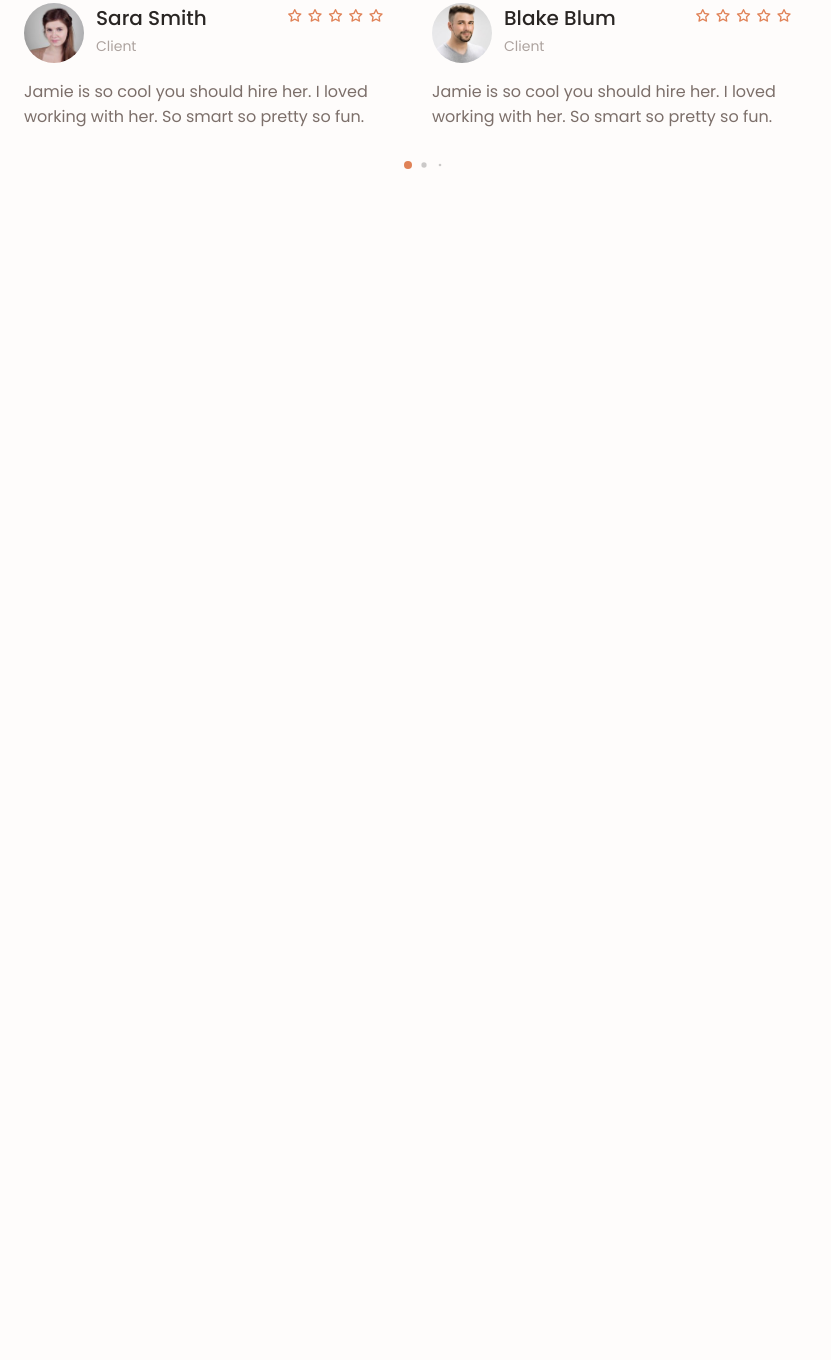
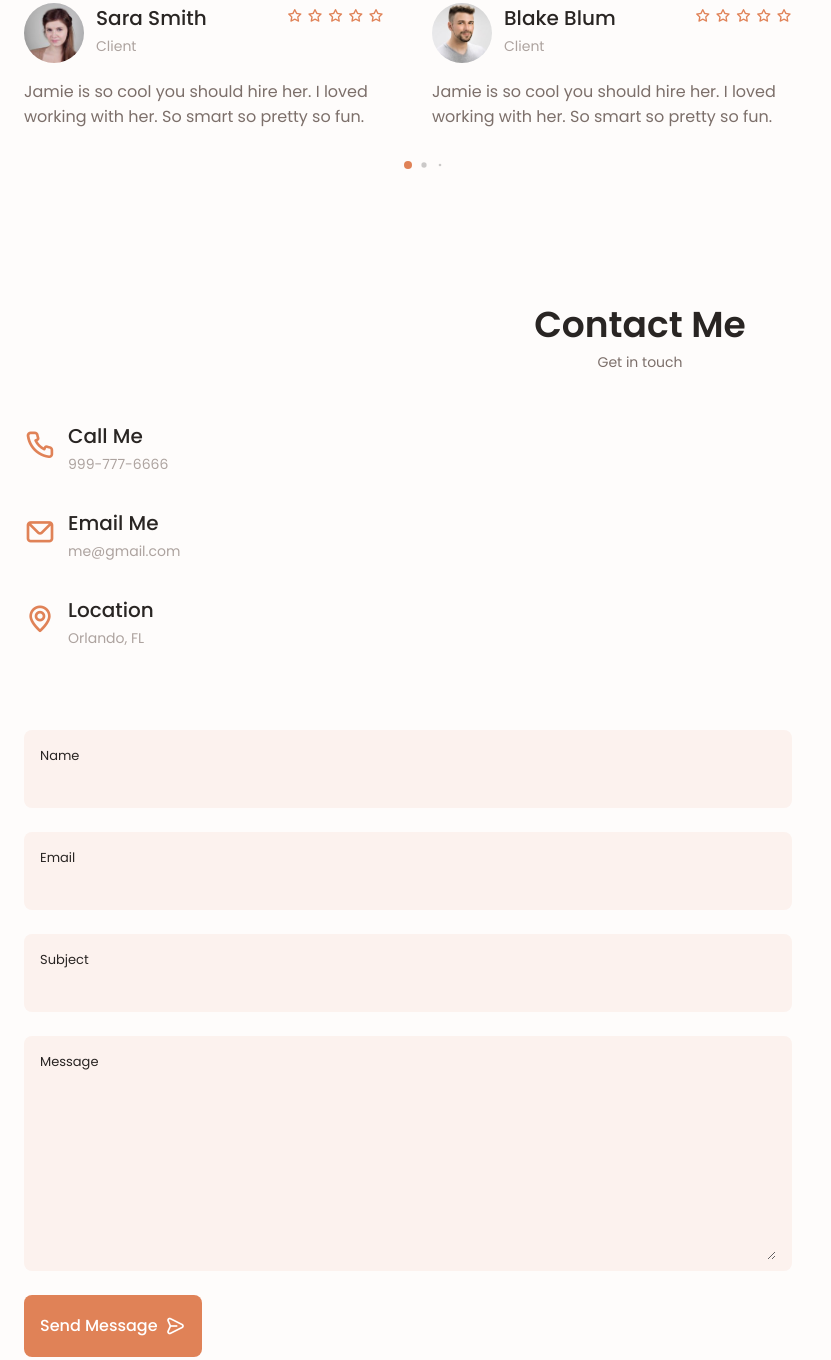
Before and after one commit to jamieleef/portfolio-website, a plain HTML site: page index.html in a window 1280 px wide. Shown: the part 4625-5985 px from the top of the page, without its empty margins (0-831 px from the left). Before the commit the page ends 5002 px from the top, so only its background shows below. Drawn offline with nearby package versions, Linux system fonts and the light colour scheme.

Commit message:
Contact Me

```diff
--- a/assets/css/styles.css
+++ b/assets/css/styles.css
@@ -836,6 +836,52 @@ img {
 }
 
 /*==================== CONTACT ME ====================*/
+.contact__container {
+    row-gap: 3rem;
+}
+
+.contact__information {
+    display: flex;
+    margin-bottom: var(--mb-2);
+}
+
+.contact__icon {
+    font-size: 2rem;
+    color: var(--first-color);
+    margin-right: var(--mb-0-75);
+}
+
+.contact__title {
+    font-size: var(--h3-font-size);
+    font-weight: var(--font-medium);
+}
+
+.contact__subtitle {
+    font-size: var(--small-font-size);
+    color: var(--text-color-light);
+}
+
+.contact__content {
+    background-color: var(--input-color);
+    border-radius: 0.5rem;
+    padding: 0.75rem 1rem 0.25rem;
+}
+
+.contact__label {
+    font-size: var(--smaller-font-size);
+    color: var(--title-color);
+}
+
+.contact__input {
+    width: 100%;
+    background-color: var(--input-color);
+    color: var(--text-color);
+    font-family: var(--body-font);
+    font-size: var(--normal-font-size);
+    border: none;
+    outline: none;
+    padding: 0.25rem 0.5rem 0.5rem 0;
+}
 
 /*==================== FOOTER ====================*/
 
--- a/index.html
+++ b/index.html
@@ -767,7 +767,67 @@
 
             <!--==================== CONTACT ME ====================-->
             <section class="contact section" id="contact">
+                <section class="contact section" id="contact">
+                    <h2 class="section__title">Contact Me</h2>
+                    <span class="section__subtitle">Get in touch</span>
 
+                    <div class="contact__container container grid">
+                        <div>
+                            <div class="contact__information">
+                                <i class="uil uil-phone contact__icon"></i>
+
+                                <div>
+                                    <h3 class="contact__title">Call Me</h3>
+                                    <span class="contact__subtitle">999-777-6666</span>
+                                </div>
+                            </div>
+                            <div class="contact__information">
+                                <i class="uil uil-envelope contact__icon"></i>
+
+                                <div>
+                                    <h3 class="contact__title">Email Me</h3>
+                                    <span class="contact__subtitle">me@gmail.com</span>
+                                </div>
+                            </div>
+                            <div class="contact__information">
+                                <i class="uil uil-map-marker contact__icon"></i>
+
+                                <div>
+                                    <h3 class="contact__title">Location</h3>
+                                    <span class="contact__subtitle">Orlando, FL</span>
+                                </div>
+                            </div>
+                        </div>
+
+                        <form action="" class="contact__form grid">
+                            <div class="contact__inputs grid">
+                                <div class="contact__content">
+                                    <label for="" class="contact__label">Name</label>
+                                    <input type="text" class="contact__input">
+                                </div>
+                                <div class="contact__content">
+                                    <label for="" class="contact__label">Email</label>
+                                    <input type="email" class="contact__input">
+                                </div>
+                                <div class="contact__content">
+                                    <label for="" class="contact__label">Subject</label>
+                                    <input type="text" class="contact__input">
+                                </div>
+                                <div class="contact__content">
+                                    <label for="" class="contact__label">Message</label>
+                                    <textarea name="" id="" cols="0" rows="7" class="contact__input"></textarea>
+                                </div>
+
+                                <div>
+                                    <a href="#" class="button button--flex">
+                                        Send Message
+                                        <i class="uil uil-message button__icon"></i>
+                                    </a>
+                                </div>
+                            </div>
+                        </form>
+                    </div>
+                </section>
             </section>
         </main>
 
```
